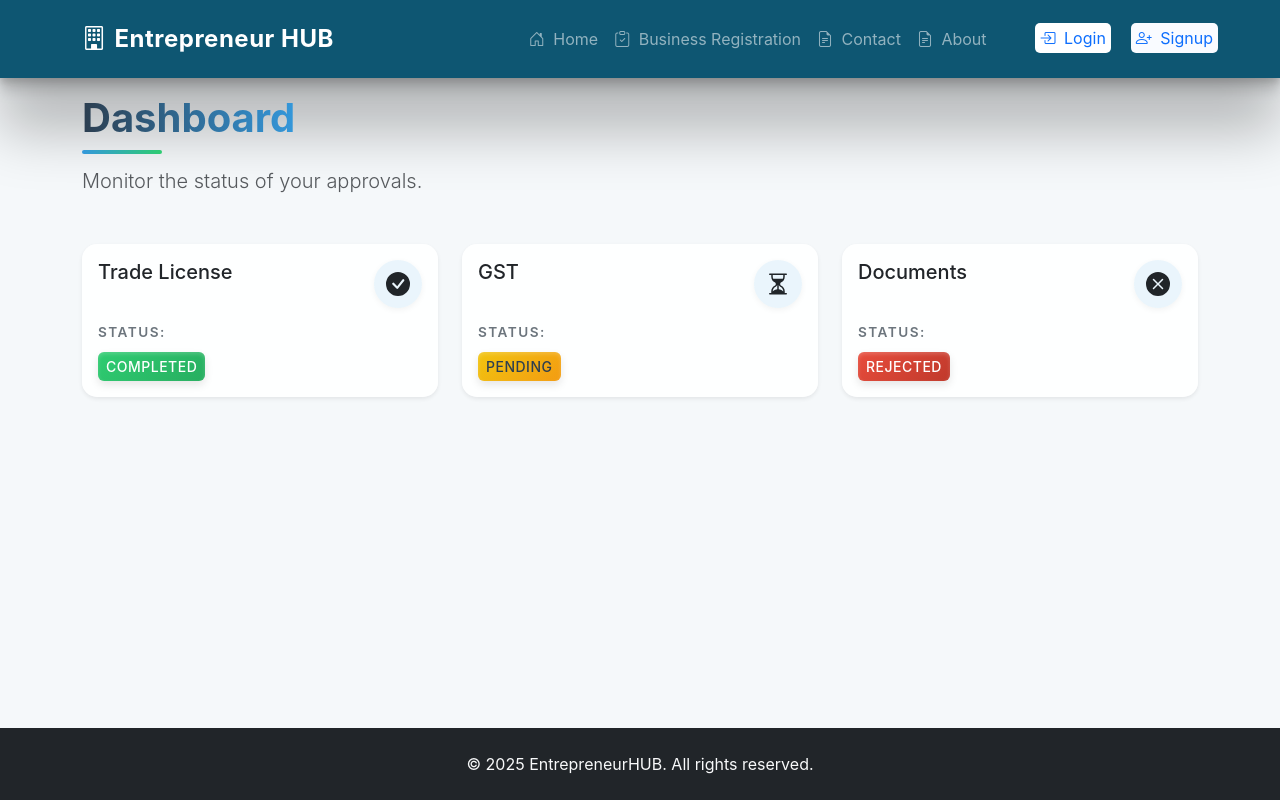
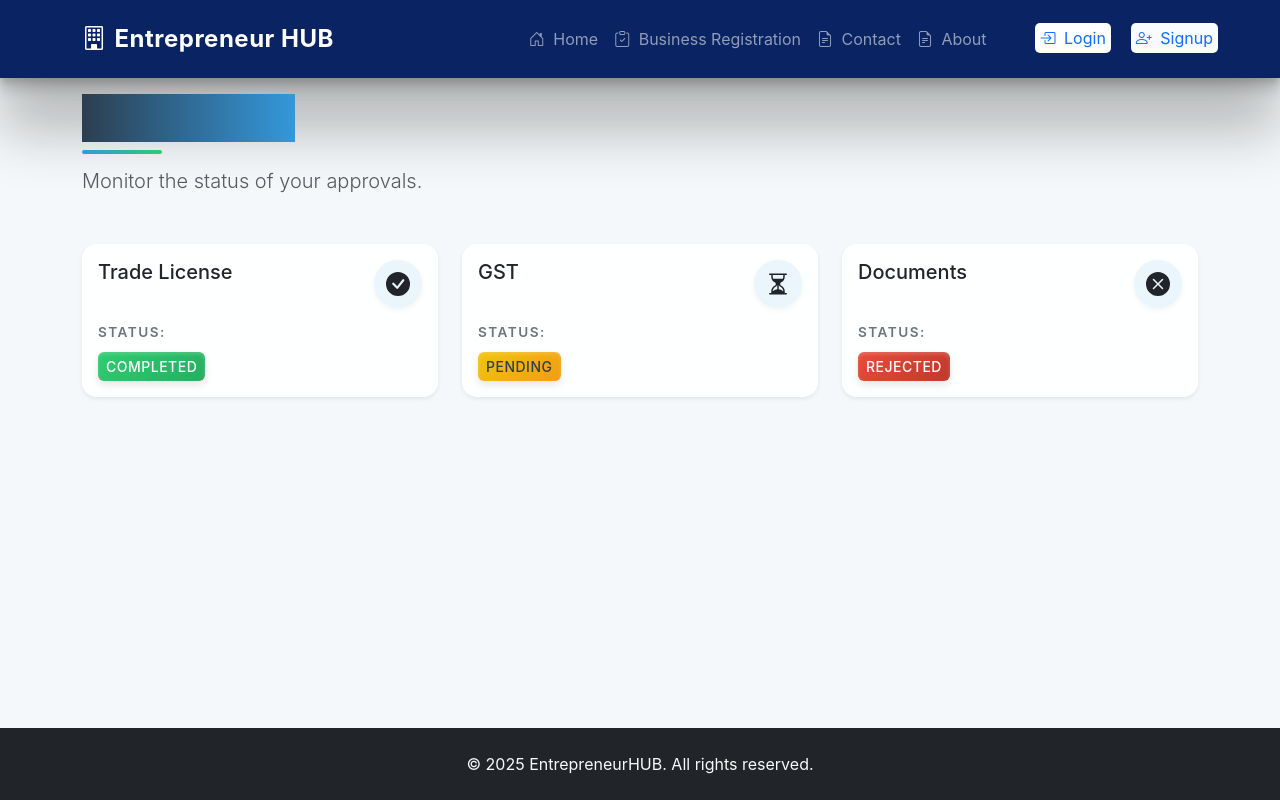
Before and after one commit to drguna-18/full-project, a React (Vite) app in the folder project/: page /Dashboard in a window 1280 px wide. Built offline with nearby package versions, Linux system fonts and the light colour scheme.

Commit message:
fix:navbar bg color

```diff
--- a/project/src/index.css
+++ b/project/src/index.css
@@ -121,7 +121,7 @@ Business Dashboard
 }
 
 .navbar {
-  background: linear-gradient(90deg, #0e5672 0%, #0e5672 100%) !important;
+  background: linear-gradient(90deg,#0a2463 0%,#0a2463 100%) !important;
   padding: 1rem 0;
   box-shadow: rgba(0, 0, 0, 0.25) 0px 54px 55px,
     rgba(0, 0, 0, 0.12) 0px -12px 30px, rgba(0, 0, 0, 0.12) 0px 4px 6px,
@@ -679,7 +679,6 @@ body {
   margin-top: 1rem;
   font-weight: 700;
   background: linear-gradient(90deg, #2c3e50, #3498db);
-  -webkit-background-clip: text;
   -webkit-text-fill-color: transparent;
 }
 
```
